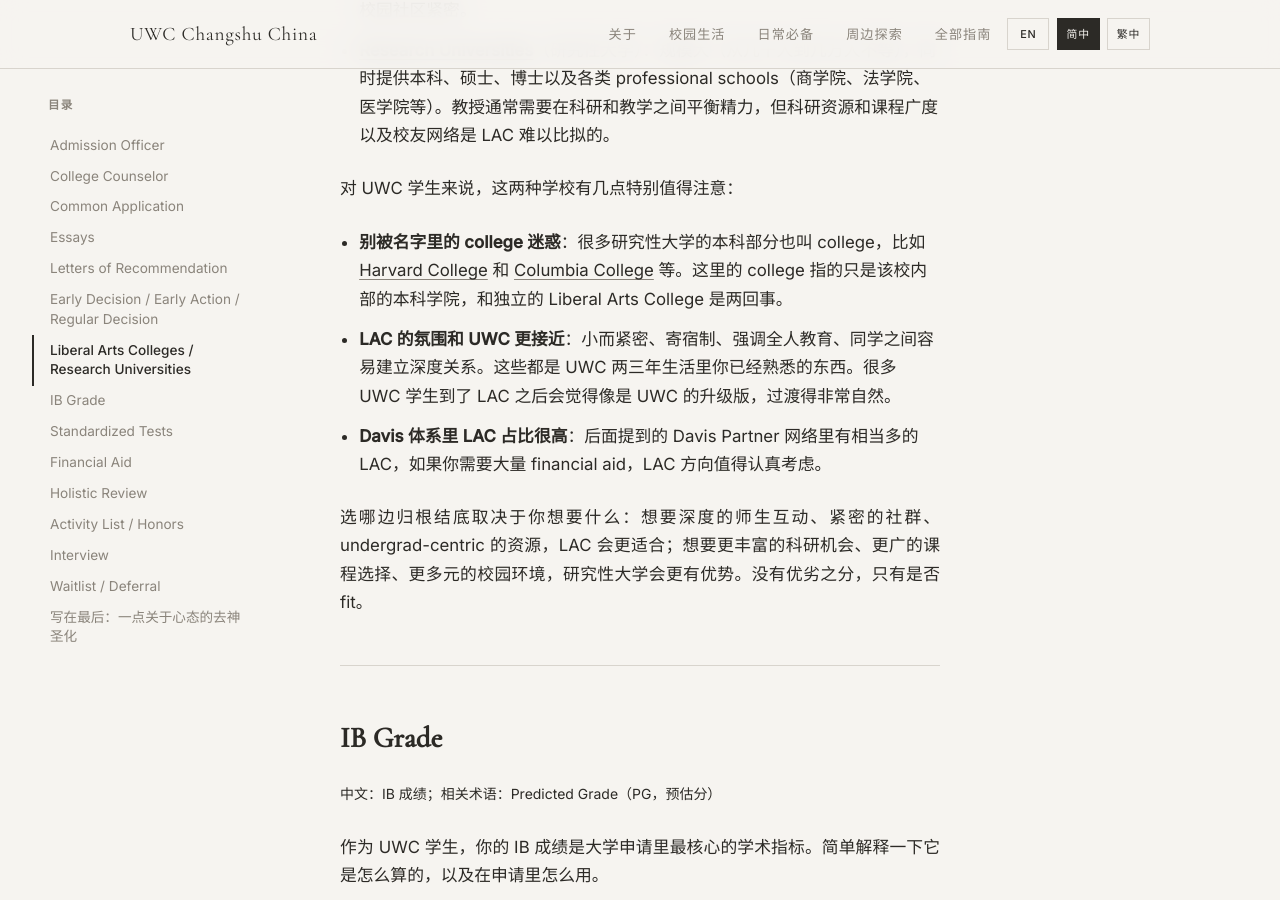
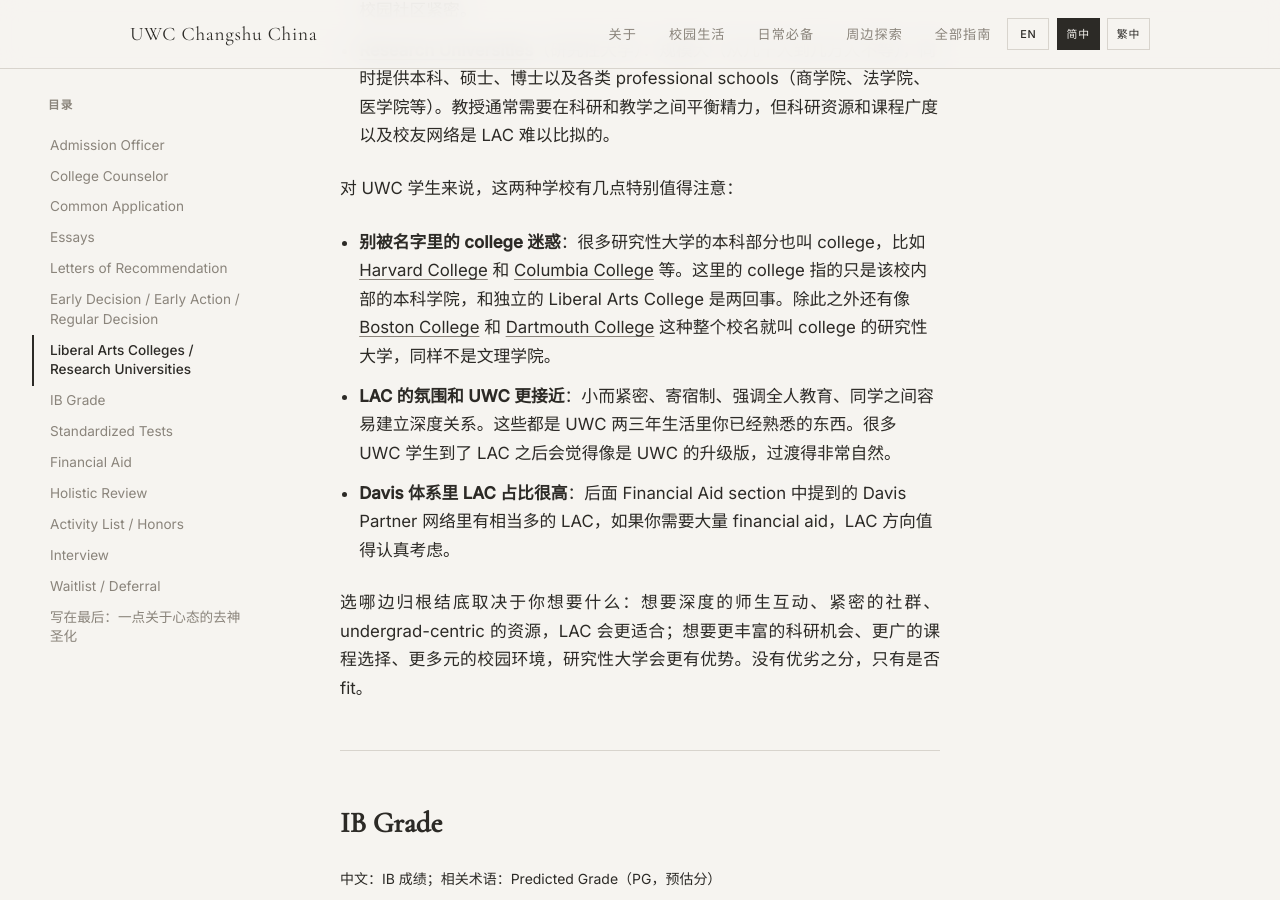
Before and after one commit to United-World-College/UWC-Survival-Guide, a Jekyll site: the page built from website/_guides/chinese/terminology-CN.md, in a window 1280 px wide and 900 px high, scrolled down 7615 px. Built offline with Jekyll 4.4.1, drawn with Linux system fonts in a browser that asks for light colours; some of the changed text lies outside the part shown.

Commit message:
fix: clarify terminology regarding college names and financial aid in guides

```diff
--- a/website/_guides/chinese/terminology-CN.md
+++ b/website/_guides/chinese/terminology-CN.md
@@ -141,9 +141,9 @@
 
 对 UWC 学生来说，这两种学校有几点特别值得注意：
 
-- **别被名字里的 college 迷惑**：很多研究性大学的本科部分也叫 college，比如 [Harvard College](https://en.wikipedia.org/wiki/Harvard_College) 和 [Columbia College](https://en.wikipedia.org/wiki/Columbia_College,_Columbia_University) 等。这里的 college 指的只是该校内部的本科学院，和独立的 Liberal Arts College 是两回事。
+- **别被名字里的 college 迷惑**：很多研究性大学的本科部分也叫 college，比如 [Harvard College](https://en.wikipedia.org/wiki/Harvard_College) 和 [Columbia College](https://en.wikipedia.org/wiki/Columbia_College,_Columbia_University) 等。这里的 college 指的只是该校内部的本科学院，和独立的 Liberal Arts College 是两回事。除此之外还有像 [Boston College](https://en.wikipedia.org/wiki/Boston_College) 和 [Dartmouth College](https://en.wikipedia.org/wiki/Dartmouth_College) 这种整个校名就叫 college 的研究性大学，同样不是文理学院。
 - **LAC 的氛围和 UWC 更接近**：小而紧密、寄宿制、强调全人教育、同学之间容易建立深度关系。这些都是 UWC 两三年生活里你已经熟悉的东西。很多 UWC 学生到了 LAC 之后会觉得像是 UWC 的升级版，过渡得非常自然。
-- **Davis 体系里 LAC 占比很高**：后面提到的 Davis Partner 网络里有相当多的 LAC，如果你需要大量 financial aid，LAC 方向值得认真考虑。
+- **Davis 体系里 LAC 占比很高**：后面 Financial Aid section 中提到的 Davis Partner 网络里有相当多的 LAC，如果你需要大量 financial aid，LAC 方向值得认真考虑。
 
 选哪边归根结底取决于你想要什么：想要深度的师生互动、紧密的社群、undergrad-centric 的资源，LAC 会更适合；想要更丰富的科研机会、更广的课程选择、更多元的校园环境，研究性大学会更有优势。没有优劣之分，只有是否 fit。
 
```
Also changed, not shown: other parts of website/_guides/chinese/terminology-CN.md (+1 -1 lines), website/_guides/chinese/terminology-TW.md (+1 -1 lines), website/_guides/default/terminology.md (+2 -2 lines).
